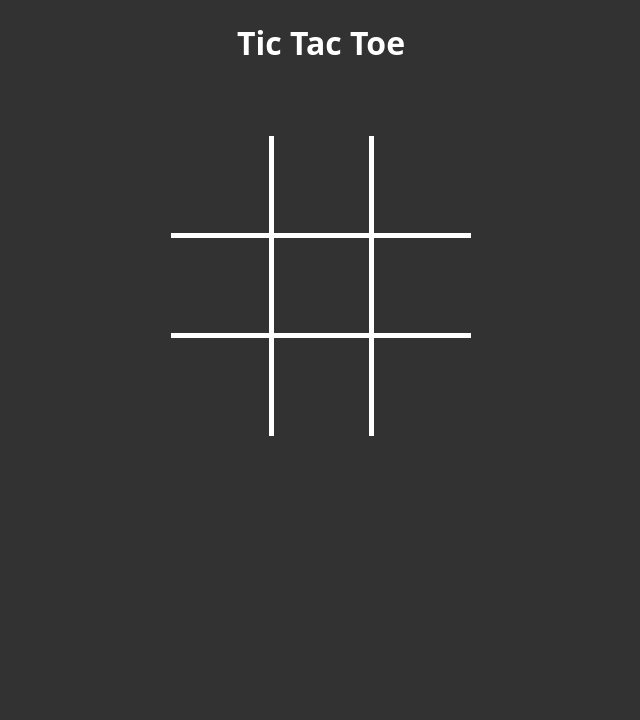
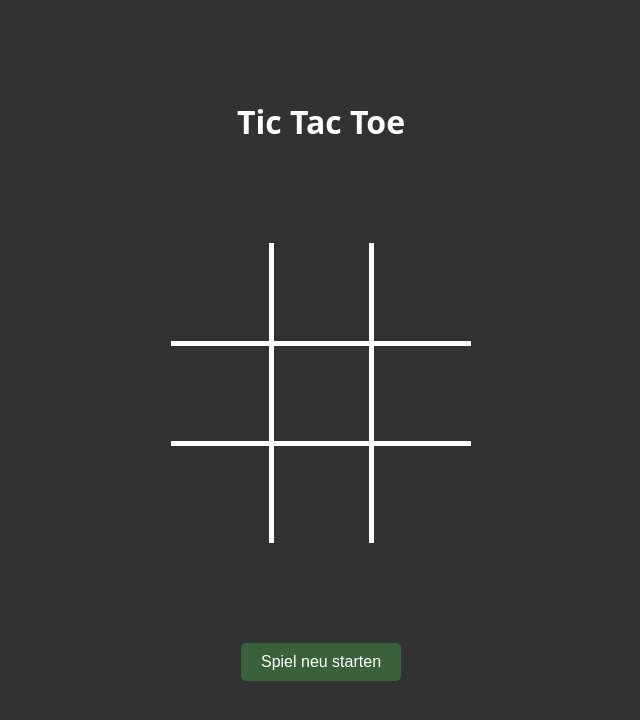
Before and after one commit to saskiarichter/Tic-Tac-Toe, a plain HTML site: page index.html in a window 1280 px wide. Shown: the whole page, without its empty margins (319-959 px from the left). Drawn offline with Linux system fonts and the light colour scheme.

Commit message:
first version

```diff
--- a/index.html
+++ b/index.html
@@ -10,7 +10,7 @@
 <body onload="init()">
     <h1>Tic Tac Toe</h1>
     <div id="content"></div>
-
+    <button onclick="restartGame()">Spiel neu starten</button>
 
     <script src="script.js"></script>
 </body>
--- a/script.js
+++ b/script.js
@@ -22,17 +22,14 @@ function render() {
 
     for (let i = 0; i < 3; i++) {
         const row = document.createElement('tr');
-
         for (let j = 0; j < 3; j++) {
             const cell = document.createElement('td');
             const index = i * 3 + j;
             cell.onclick = function() { handleClick(index, this); };
             row.appendChild(cell);
         }
-
         table.appendChild(row);
     }
-
     container.innerHTML = '';
     container.appendChild(table);
 }
@@ -104,8 +101,7 @@ function checkGameStatus() {
         }
     }
 
-    // Es gibt keinen Gewinner, das Spiel geht weiter
-    return null;
+    return null;  // Es gibt keinen Gewinner, das Spiel geht weiter
 }
 
 function drawWinningLine(combination) {
@@ -139,3 +135,18 @@ function drawWinningLine(combination) {
     // SVG-Element dem Container hinzufügen
     document.getElementById('content').appendChild(svg);
 }
+
+function restartGame() {
+    // Setze das 'fields'-Array zurück, um ein neues Spiel zu starten
+    fields = [
+        null, null, null,
+        null, null, null,
+        null, null, null
+    ];
+
+    // Setze das 'nextSymbol' zurück, um mit 'cross' zu starten
+    nextSymbol = 'cross';
+
+    // Rendere das Spielbrett neu, um das neue Spiel anzuzeigen
+    render();
+}
--- a/style.css
+++ b/style.css
@@ -12,6 +12,8 @@ body {
 
 h1 {
     text-align: center;
+    margin-top: 100px;
+    margin-bottom: 50px;
 }
 
 #content {
@@ -24,6 +26,7 @@ table {
     height: 300px;
     border-style: hidden;
 }
+
 td {
     width: 33.33%;
     padding: 0;
@@ -40,3 +43,19 @@ td:hover {
 tr {
     height: 33.33%;
 }
+
+button {
+    margin-top: 100px;
+    padding: 10px 20px;
+    background-color: #3a613b;
+    color: white;
+    border: none;
+    border-radius: 5px;
+    cursor: pointer;
+    font-size: 16px;
+    transition: background-color 0.3s ease;
+}
+
+button:hover {
+    background-color: #4c7c53;
+}
```
